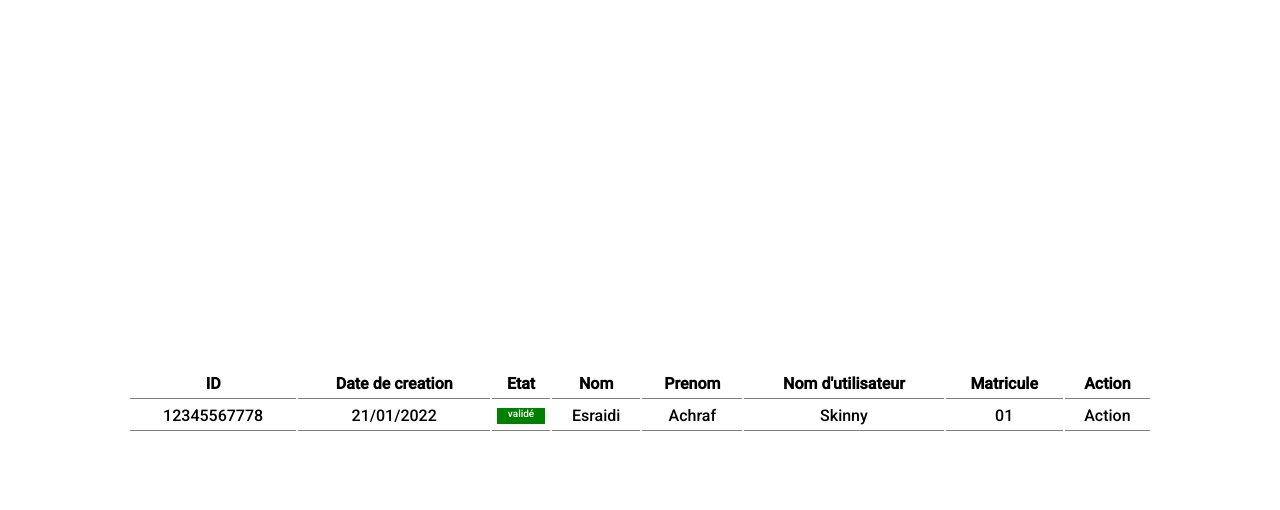
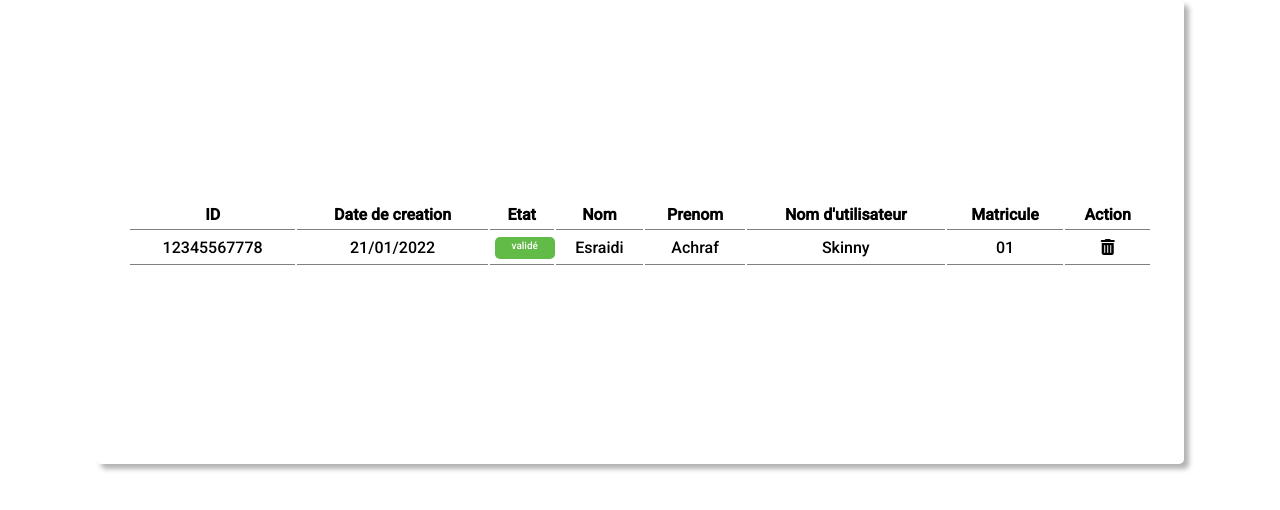
Before and after one commit to aces96/vanilla-javascript-exercice, a plain HTML site: page index.html in a window 1280 px wide. Drawn offline with Linux system fonts and the light colour scheme.

Commit message:
i almost finished the table

```diff
--- a/index.css
+++ b/index.css
@@ -9,10 +9,14 @@ body {
 
 
 .container {
+    padding: 2rem;
     width: 80%;
+    height: 50%;
     display: flex;
     justify-content: center;
     align-items: center;
+    border-radius: 5px;
+    box-shadow:  5px 5px 5px rgba(0, 0, 0, 0.3);
 
 }
 
@@ -44,9 +48,15 @@ table{
     }
 
     #status{
+        padding: 3px;
         height: 1rem;
         width:  100%;
-        background-color: green;
+        background-color: #62bb47;
         color: white;
         font-size: 10px;
+        border-radius: 5px;
     }
+
+    i {
+        cursor: pointer;
+    }
--- a/index.html
+++ b/index.html
@@ -7,7 +7,7 @@
     <link rel="preconnect" href="https://fonts.googleapis.com">
     <link rel="preconnect" href="https://fonts.gstatic.com" crossorigin>
     <link href="https://fonts.googleapis.com/css2?family=Roboto:wght@500&display=swap" rel="stylesheet">
-
+    <link rel="stylesheet" href="https://cdnjs.cloudflare.com/ajax/libs/font-awesome/6.0.0/css/all.min.css" integrity="sha512-9usAa10IRO0HhonpyAIVpjrylPvoDwiPUiKdWk5t3PyolY1cOd4DSE0Ga+ri4AuTroPR5aQvXU9xC6qOPnzFeg==" crossorigin="anonymous" referrerpolicy="no-referrer" />
     <link rel="stylesheet" href="index.css">
     <title>Exercice</title>
 </head>
@@ -34,7 +34,7 @@
                 <td>Achraf</td>
                 <td>Skinny</td>
                 <td>01</td>
-                <td>Action</td>
+                <td><i class="fa-solid fa-trash-can"></i></td>
             </tr>
             <br>
         </table>
```
